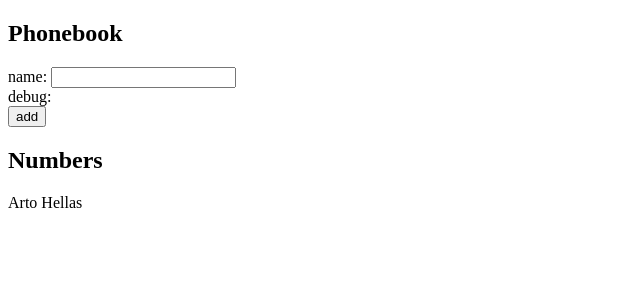
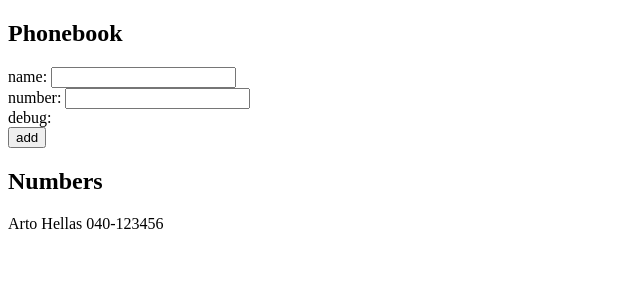
Before and after one commit to htet-29/full_stack_open, a React (Vite) app in the folder part2/phonebook/: page / in a window 1280 px wide. Shown: the top 300 px of the page, without its empty margins (0-640 px from the left). Built offline with nearby package versions, Linux system fonts and the light colour scheme.

Commit message:
Exercise 2.8

```diff
--- a/part2/phonebook/src/App.jsx
+++ b/part2/phonebook/src/App.jsx
@@ -1,17 +1,25 @@
 import { useState } from "react";
 
 const App = () => {
-  const [persons, setPersons] = useState([{ name: "Arto Hellas" }]);
+    const [persons, setPersons] = useState([
+        { name: "Arto Hellas", phone: '040-123456', id: 1 },
+    ]);
     const [newName, setNewName] = useState("");
+    const [phNumber, setPhNumber] = useState('');
 
     const handleNameChange = (event) => {
         setNewName(event.target.value);
     };
 
+    const handleNumberChange = (event) => {
+        setPhNumber(event.target.value);
+    }
+
     const addName = (event) => {
         event.preventDefault();
         const nameObj = {
             name: newName,
+            phone: phNumber
         };
 
         const isTaken = persons.some((person) => person.name === nameObj.name);
@@ -21,6 +29,7 @@ const App = () => {
         }
         setPersons(persons.concat(nameObj));
         setNewName("");
+        setPhNumber("");
     };
 
     return (
@@ -30,14 +39,17 @@ const App = () => {
                 <div>
                     name: <input onChange={handleNameChange} value={newName} />
                 </div>
+                <div>
+                    number: <input onChange={handleNumberChange} value={phNumber} />
+                </div>
                 <div>debug: {newName}</div>
                 <div>
                     <button type="submit">add</button>
                 </div>
             </form>
             <h2>Numbers</h2>
-      {persons.map((person) => (
-        <p>{person.name}</p>
+            {persons.map(person => (
+                <p>{person.name} {person.phone}</p>
             ))}
         </div>
     );
```
Lines whose indentation alone changed are shown as unchanged.
